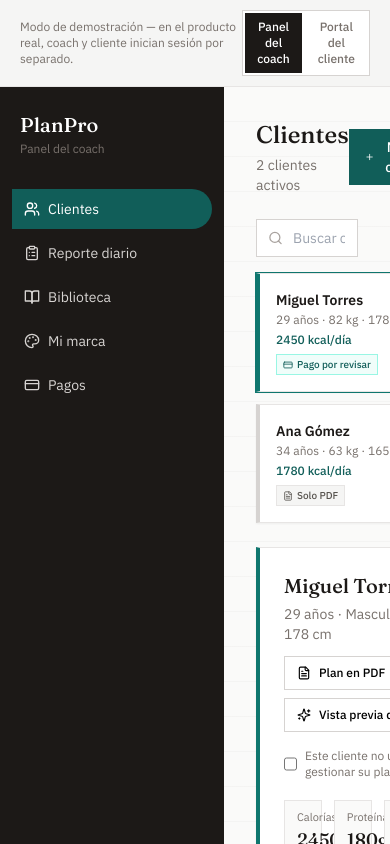
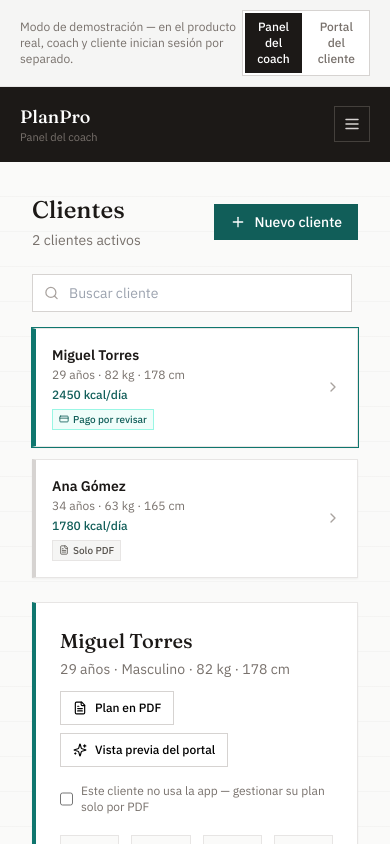
Before and after one commit to cpineda04/PlanPro, a React (Vite) app in the folder prototype/: page / in a window 390 px wide. Shown: the top 844 px of the page. Built offline with nearby package versions, Linux system fonts and the light colour scheme.

Commit message:
Agregando menu hamburguesa

```diff
--- a/prototype/src/App.jsx
+++ b/prototype/src/App.jsx
@@ -3,7 +3,7 @@ import {
   Users, Plus, ChevronRight, Check, TrendingUp, LogOut, Search,
   Utensils, Dumbbell, Sparkles, BookOpen, CreditCard,
   Smile, Flame, Camera, X, MessageCircle, ClipboardList,
-  Download, ArrowLeft, FileText, Home, Palette
+  Download, ArrowLeft, FileText, Home, Palette, Menu
 } from "lucide-react";
 import {
   LineChart, Line, XAxis, YAxis, CartesianGrid, Tooltip, ResponsiveContainer
@@ -26,6 +26,14 @@ const CLIENT_TABS = [
   { id: "comidas", label: "Comidas", Icon: Utensils },
   { id: "entreno", label: "Entreno", Icon: Dumbbell },
   { id: "progreso", label: "Progreso", Icon: TrendingUp },
+];
+
+const COACH_NAV_ITEMS = [
+  { id: "clientes", label: "Clientes", Icon: Users },
+  { id: "reporte", label: "Reporte diario", Icon: ClipboardList },
+  { id: "biblioteca", label: "Biblioteca", Icon: BookOpen },
+  { id: "marca", label: "Mi marca", Icon: Palette },
+  { id: "pagos", label: "Pagos", Icon: CreditCard },
 ];
 
 const MOOD_OPTIONS = [
@@ -2541,6 +2549,7 @@ function CoachApp({ clients, setClients, selectedId, setSelectedId, goToClientPo
   const [editWorkout, setEditWorkout] = useState(false);
   const [editSupplements, setEditSupplements] = useState(false);
   const [detailTab, setDetailTab] = useState("plan");
+  const [mobileMenuOpen, setMobileMenuOpen] = useState(false);
 
   const filtered = clients.filter((c) =>
     c.name.toLowerCase().includes(query.toLowerCase())
@@ -2548,54 +2557,57 @@ function CoachApp({ clients, setClients, selectedId, setSelectedId, goToClientPo
   const selected = clients.find((c) => c.id === selectedId) || null;
 
   return (
-    <div className="flex min-h-[640px] pp-body">
-      {/* Rail de navegación */}
-      <div className="w-56 bg-stone-900 text-stone-300 flex flex-col py-6 shrink-0">
+    <div className="flex flex-col md:flex-row min-h-[640px] pp-body">
+      {/* Barra superior móvil */}
+      <div className="md:hidden flex items-center justify-between bg-stone-900 text-white px-5 py-4">
+        <div>
+          <span className="pp-display text-lg">PlanPro</span>
+          <p className="text-[11px] text-stone-500 -mt-0.5">Panel del coach</p>
+        </div>
+        <button
+          onClick={() => setMobileMenuOpen((v) => !v)}
+          className="w-9 h-9 flex items-center justify-center border border-stone-700 text-stone-300"
+          aria-label="Abrir menú"
+        >
+          {mobileMenuOpen ? <X size={18} /> : <Menu size={18} />}
+        </button>
+      </div>
+
+      {/* Menú desplegable móvil */}
+      {mobileMenuOpen && (
+        <nav className="md:hidden flex flex-col bg-stone-900 text-stone-300 px-3 pb-3">
+          {COACH_NAV_ITEMS.map((item) => (
+            <button
+              key={item.id}
+              onClick={() => { setNav(item.id); setMobileMenuOpen(false); }}
+              className={`flex items-center gap-2 px-3 py-3 text-sm text-left rounded ${
+                nav === item.id ? "bg-teal-800 text-white" : "hover:bg-stone-800"
+              }`}
+            >
+              <item.Icon size={16} /> {item.label}
+            </button>
+          ))}
+        </nav>
+      )}
+
+      {/* Rail de navegación (desktop) */}
+      <div className="hidden md:flex w-56 bg-stone-900 text-stone-300 flex-col py-6 shrink-0">
         <div className="px-5 mb-8">
           <span className="pp-display text-xl text-white">PlanPro</span>
           <p className="text-xs text-stone-500 mt-0.5">Panel del coach</p>
         </div>
         <nav className="flex flex-col gap-1 px-3">
-          <button
-            onClick={() => setNav("clientes")}
-            className={`flex items-center gap-2 px-3 py-2.5 rounded-r-full text-sm text-left transition ${
-              nav === "clientes" ? "bg-teal-800 text-white" : "hover:bg-stone-800"
-            }`}
-          >
-            <Users size={16} /> Clientes
-          </button>
-          <button
-            onClick={() => setNav("reporte")}
-            className={`flex items-center gap-2 px-3 py-2.5 rounded-r-full text-sm text-left transition ${
-              nav === "reporte" ? "bg-teal-800 text-white" : "hover:bg-stone-800"
-            }`}
-          >
-            <ClipboardList size={16} /> Reporte diario
-          </button>
-          <button
-            onClick={() => setNav("biblioteca")}
-            className={`flex items-center gap-2 px-3 py-2.5 rounded-r-full text-sm text-left transition ${
-              nav === "biblioteca" ? "bg-teal-800 text-white" : "hover:bg-stone-800"
-            }`}
-          >
-            <BookOpen size={16} /> Biblioteca
-          </button>
-          <button
-            onClick={() => setNav("marca")}
-            className={`flex items-center gap-2 px-3 py-2.5 rounded-r-full text-sm text-left transition ${
-              nav === "marca" ? "bg-teal-800 text-white" : "hover:bg-stone-800"
-            }`}
-          >
-            <Palette size={16} /> Mi marca
-          </button>
-          <button
-            onClick={() => setNav("pagos")}
-            className={`flex items-center gap-2 px-3 py-2.5 rounded-r-full text-sm text-left transition ${
-              nav === "pagos" ? "bg-teal-800 text-white" : "hover:bg-stone-800"
-            }`}
-          >
-            <CreditCard size={16} /> Pagos
-          </button>
+          {COACH_NAV_ITEMS.map((item) => (
+            <button
+              key={item.id}
+              onClick={() => setNav(item.id)}
+              className={`flex items-center gap-2 px-3 py-2.5 rounded-r-full text-sm text-left transition ${
+                nav === item.id ? "bg-teal-800 text-white" : "hover:bg-stone-800"
+              }`}
+            >
+              <item.Icon size={16} /> {item.label}
+            </button>
+          ))}
         </nav>
       </div>
 
```
